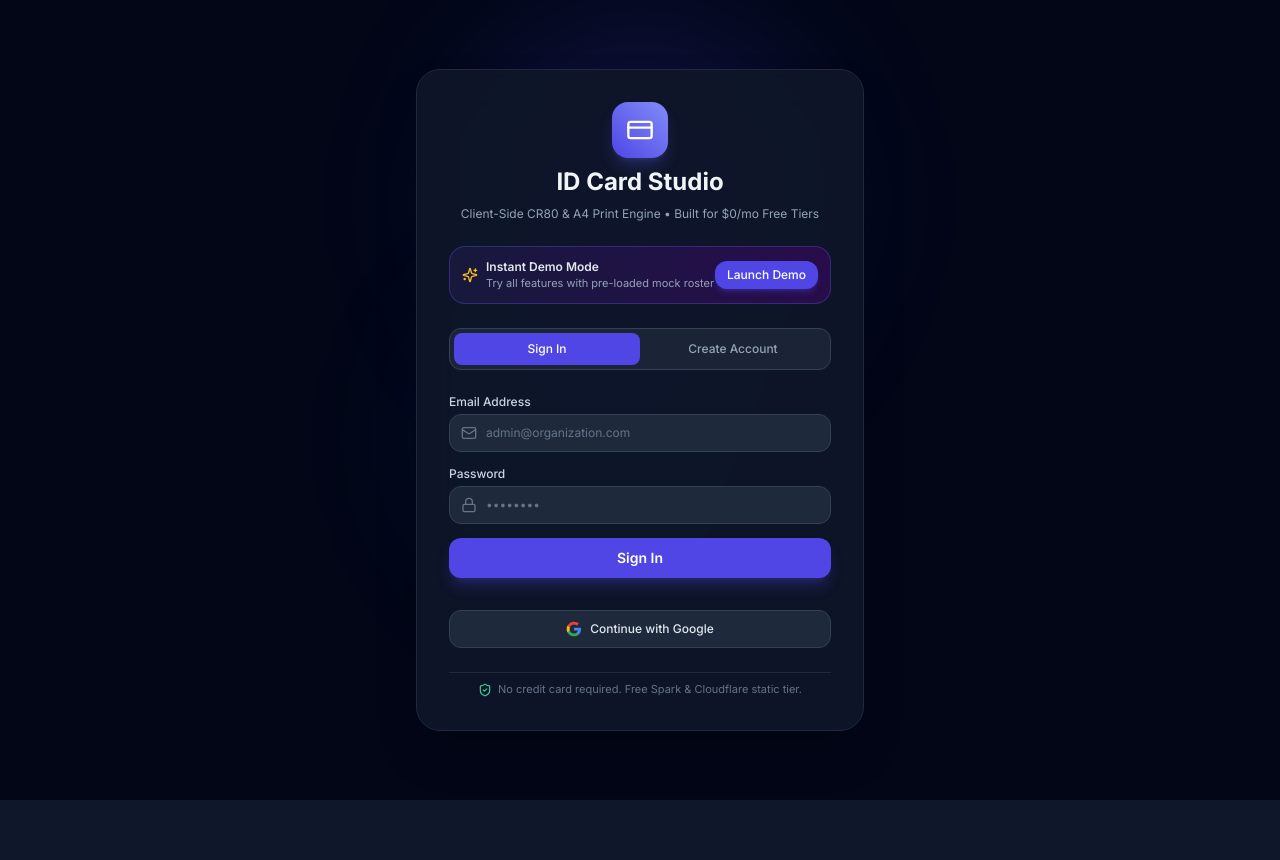
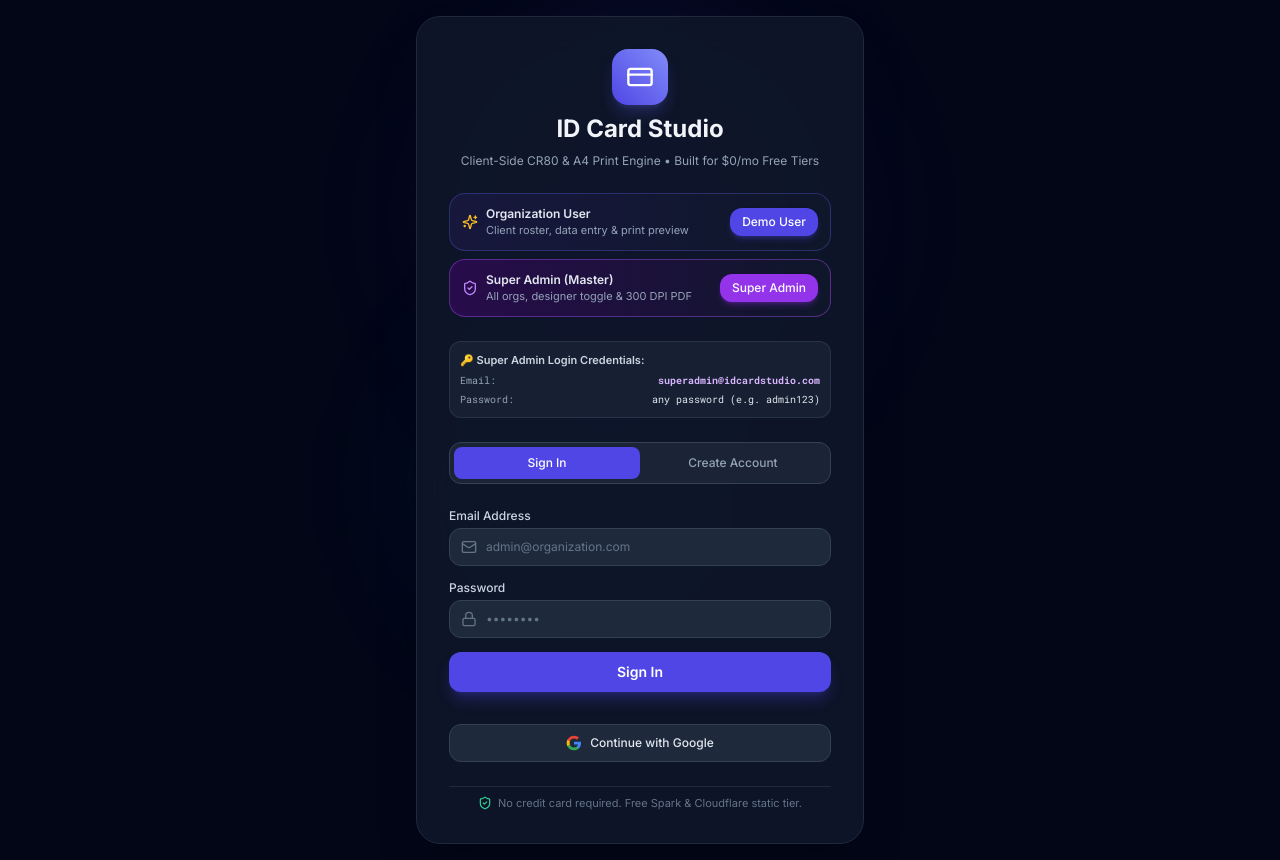
Before and after one commit to polasvai/EmployeeIDCard, a React (Vite) app: page /login in a window 1280 px wide. Before the commit the page ends 800 px from the top, so only its background shows below. Built offline with nearby package versions, Linux system fonts and the light colour scheme; no server answers.

Commit message:
feat: add 1-click super admin login button and credentials helper on login page

```diff
--- a/src/pages/LoginPage.jsx
+++ b/src/pages/LoginPage.jsx
@@ -24,6 +24,7 @@ export default function LoginPage() {
     registerWithEmail,
     loginWithGoogle,
     loginAsDemo,
+    loginAsSuperAdmin,
     isFirebaseConfigured,
   } = useAuth();
   const navigate = useNavigate();
@@ -62,6 +63,11 @@ export default function LoginPage() {
     navigate('/dashboard');
   };
 
+  const handleSuperAdminLogin = async () => {
+    await loginAsSuperAdmin();
+    navigate('/admin');
+  };
+
   return (
     <div className="min-h-screen bg-slate-950 flex flex-col items-center justify-center p-4 relative overflow-hidden">
       {/* Background glow effects */}
@@ -80,21 +86,54 @@ export default function LoginPage() {
           </p>
         </div>
 
-        {/* Demo Fast-Track Pill */}
-        <div className="p-3 bg-gradient-to-r from-indigo-950/60 to-purple-950/60 border border-indigo-500/30 rounded-2xl flex items-center justify-between">
+        {/* Fast-Track 1-Click Launch Buttons */}
+        <div className="space-y-2">
+          {/* Org User Demo */}
+          <div className="p-3 bg-gradient-to-r from-indigo-950/60 to-slate-900 border border-indigo-500/30 rounded-2xl flex items-center justify-between">
             <div className="flex items-center gap-2">
               <Sparkles className="w-4 h-4 text-amber-400 shrink-0" />
               <div className="text-left text-xs">
-              <p className="font-semibold text-slate-200">Instant Demo Mode</p>
-              <p className="text-[11px] text-slate-400">Try all features with pre-loaded mock roster</p>
+                <p className="font-semibold text-slate-200">Organization User</p>
+                <p className="text-[11px] text-slate-400">Client roster, data entry & print preview</p>
               </div>
             </div>
             <button
               onClick={handleDemoLogin}
               className="px-3 py-1.5 rounded-xl bg-indigo-600 hover:bg-indigo-500 text-white font-medium text-xs shadow-md shadow-indigo-600/30 transition-all shrink-0"
             >
-            Launch Demo
+              Demo User
             </button>
+          </div>
+
+          {/* Super Admin Instant Login */}
+          <div className="p-3 bg-gradient-to-r from-purple-950/60 to-slate-900 border border-purple-500/40 rounded-2xl flex items-center justify-between">
+            <div className="flex items-center gap-2">
+              <ShieldCheck className="w-4 h-4 text-purple-400 shrink-0" />
+              <div className="text-left text-xs">
+                <p className="font-semibold text-slate-200">Super Admin (Master)</p>
+                <p className="text-[11px] text-slate-400">All orgs, designer toggle & 300 DPI PDF</p>
+              </div>
+            </div>
+            <button
+              onClick={handleSuperAdminLogin}
+              className="px-3 py-1.5 rounded-xl bg-purple-600 hover:bg-purple-500 text-white font-medium text-xs shadow-md shadow-purple-600/30 transition-all shrink-0"
+            >
+              Super Admin
+            </button>
+          </div>
+        </div>
+
+        {/* Credentials Info Callout */}
+        <div className="p-2.5 rounded-xl bg-slate-800/60 border border-slate-700/60 text-[11px] text-slate-400 space-y-1">
+          <p className="font-semibold text-slate-300">🔑 Super Admin Login Credentials:</p>
+          <div className="flex justify-between font-mono text-[10px]">
+            <span>Email:</span>
+            <span className="text-purple-300 font-bold">superadmin@idcardstudio.com</span>
+          </div>
+          <div className="flex justify-between font-mono text-[10px]">
+            <span>Password:</span>
+            <span className="text-slate-200">any password (e.g. admin123)</span>
+          </div>
         </div>
 
         {/* Auth Mode Toggle */}
```
Lines whose indentation alone changed are shown as unchanged.
